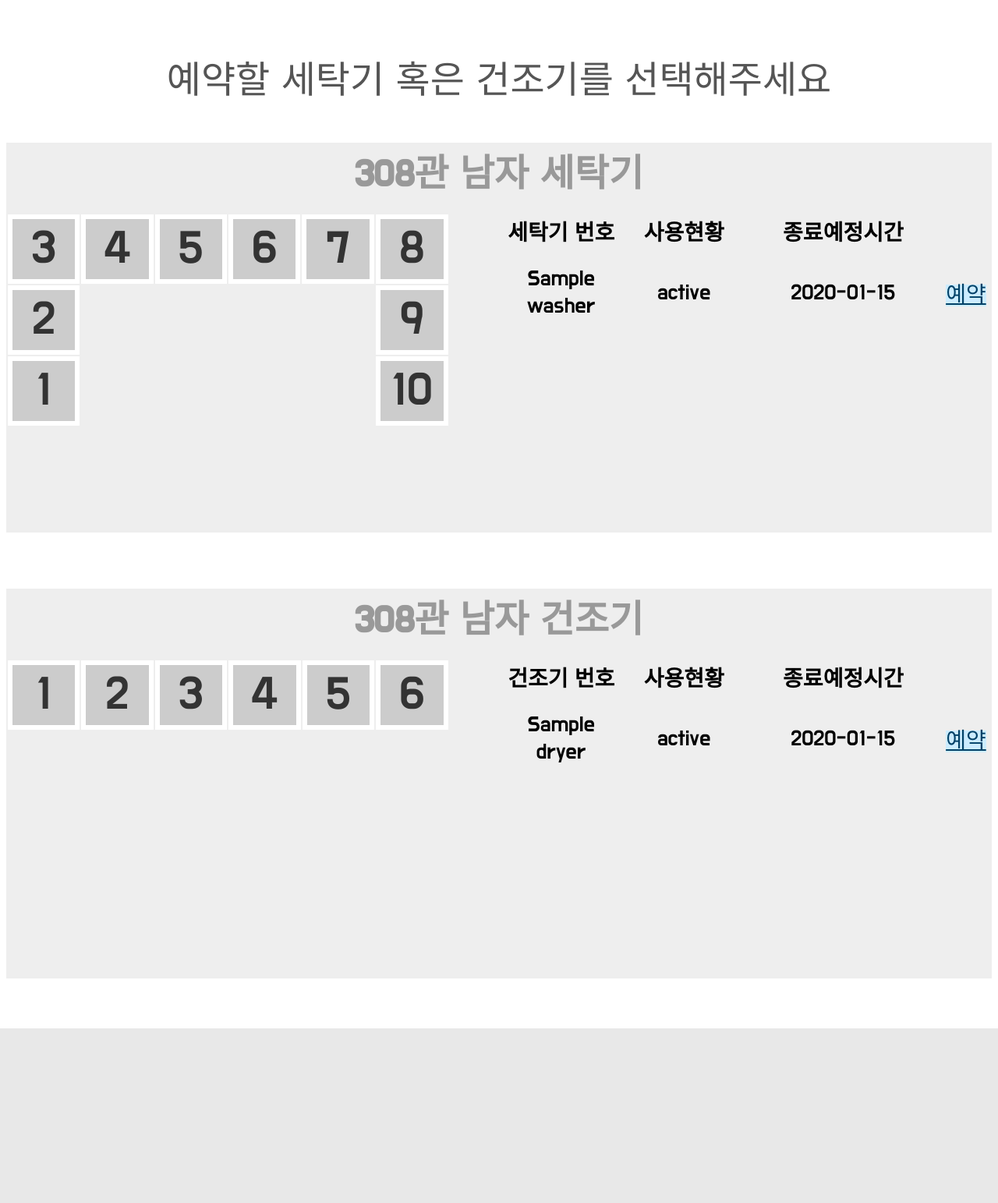
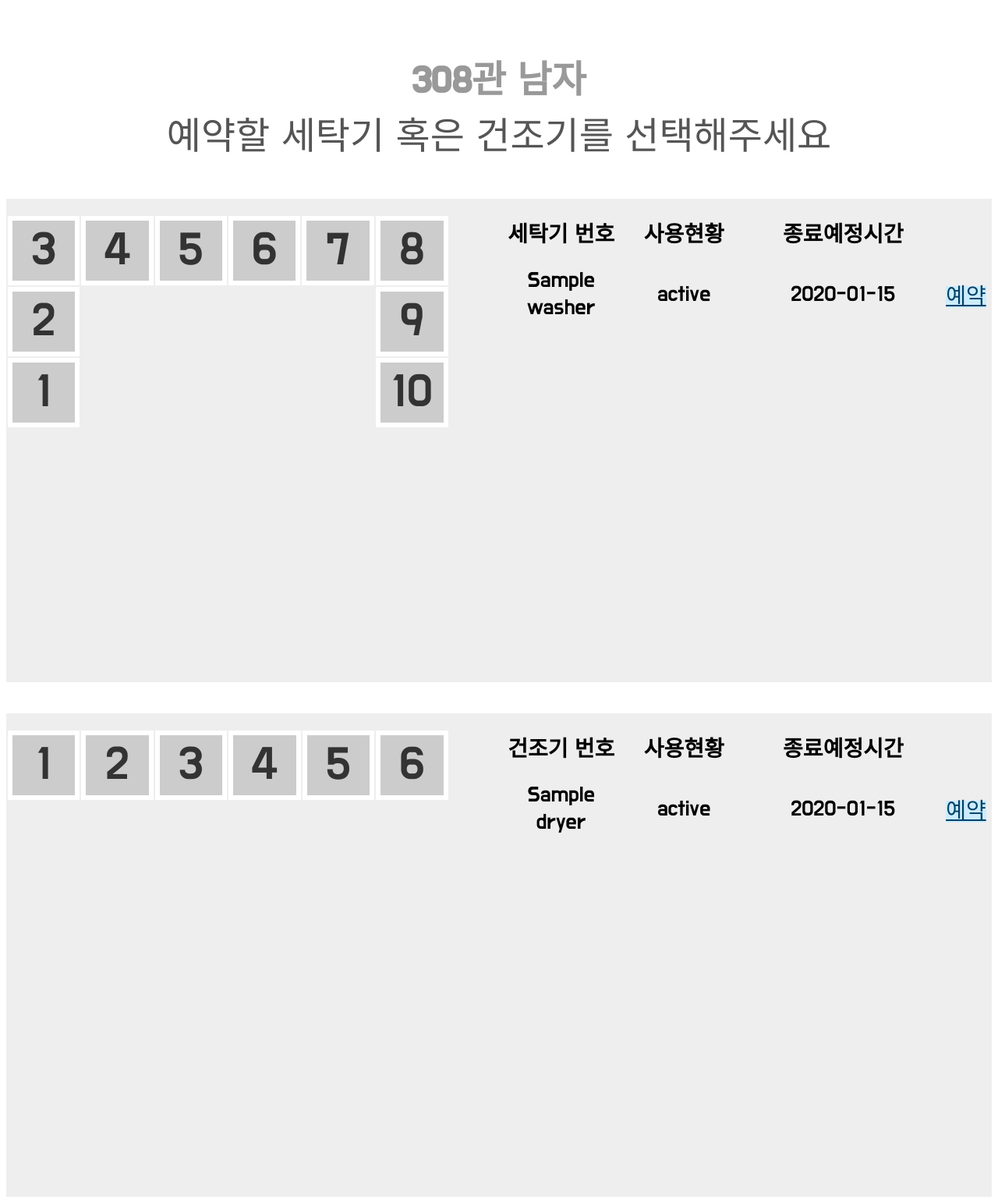
Before and after one commit to licm34/SWTECHFAIR, a Django app: template main/templates/main/male_308.html in a window 1280 px wide. Shown: the part 128-1671 px from the top of the page at 78% size. Before the commit the page ends 1447 px from the top, so only its background shows below. Run offline with Django 3.2, Linux system fonts and the light colour scheme; the template is opened without the code that fills it: most values are stand-ins (such as "Sample title", 1, 10 or a date in 2020).

Commit message:
308관 수정

```diff
--- a/main/templates/main/male_308.html
+++ b/main/templates/main/male_308.html
@@ -21,15 +21,11 @@
         height: 450px;
         color: #333;
     }
-    #header {
-        font-size: 24px;
-        height: 70px;
-        text-align: center;
-        padding-bottom: 20px;
-    }
+
     #container {
+        padding-top: 20px;
         width: 100%;
-        height: 500px;
+        height: 600px;
         background: #eee;
     }
     #nav {
@@ -70,13 +66,11 @@
     }
 
 </style>
-
-<p class="title" style="color: #555">예약할 세탁기 혹은 건조기를 선택해주세요</p>
+<h1 class="title" style="color: #999; margin-bottom: 0%;">308관 남자</h1>
+<p class="title" style="color: #555; margin-top: 0%;">예약할 세탁기 혹은 건조기를 선택해주세요</p>
 
 <div id="container">
-    <div id="header">
-    <h1 style="color: #999">308관 남자 세탁기</h1>
-    </div>
+
         <div id="content">
         <table>
             <tr>
@@ -124,9 +118,7 @@
 <br><br>
 
 <div id="container">
-    <div id="header">
-    <h1 style="color: #999">308관 남자 건조기</h1>
-    </div>
+
         <div id="content">
         <table>
             <tr>
```
